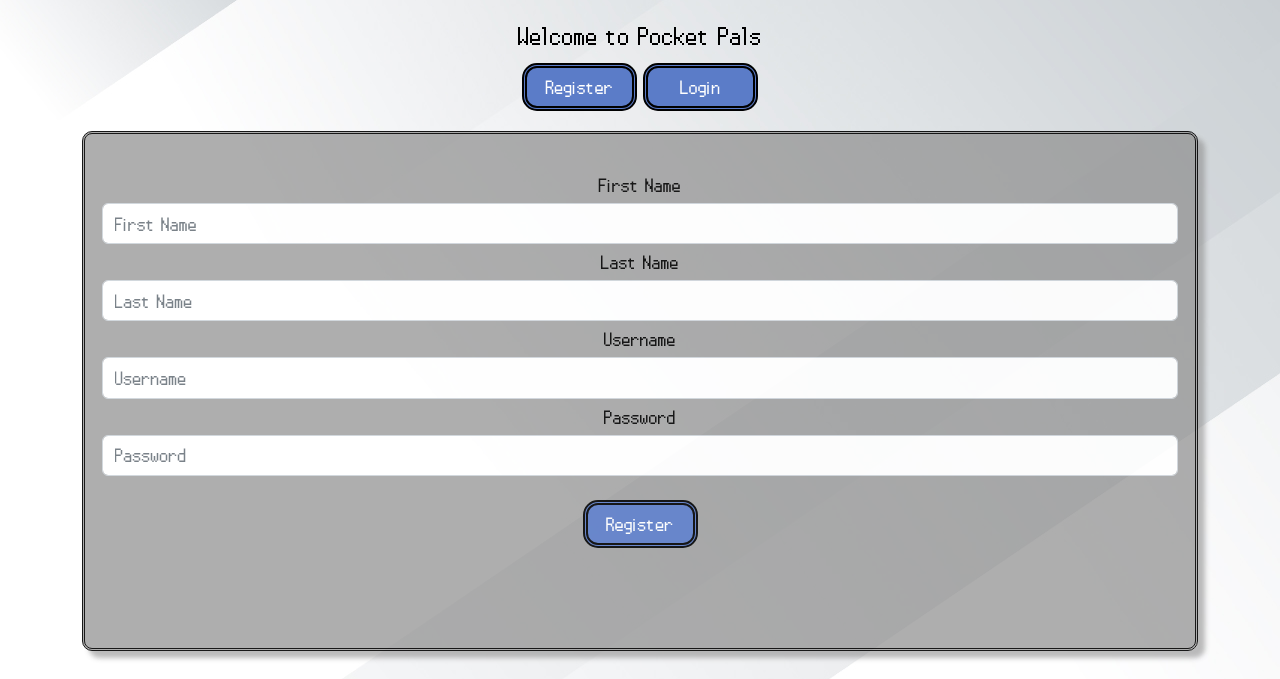
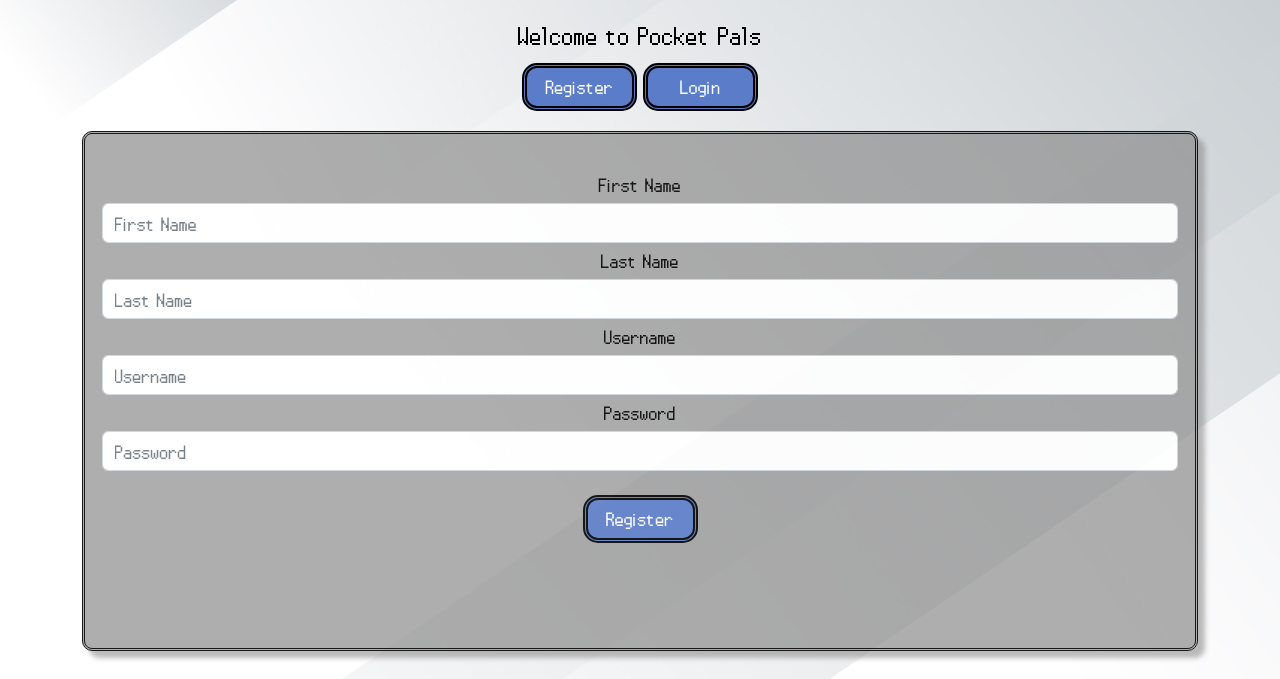
Before and after one commit to aidantd/COP4331C-Project1, a PHP site: page / in a window 1280 px wide. Shown: the part 194-873 px from the top of the page. Run offline with PHP 8.4, Linux system fonts and the light colour scheme.

Commit message:
log in box sizing

```diff
--- a/css/styles.css
+++ b/css/styles.css
@@ -302,14 +302,15 @@ input::placeholder, input{
    align-items:center;
    height:80% !important;
 }
-#register-form> input{
-   min-height: 10% !important;
-   max-height:30px;
+#register-form input{
+   height: 10% !important;
+   max-height: 40px !important;
    margin:0;
 }
 
-#loginform> input{
-   min-height: 15% !important;
+#loginform input{
+   height: 15% !important;
+   max-height:50px !important;
 }
 
 #registration-errors ul, #error-list > ul{
```
